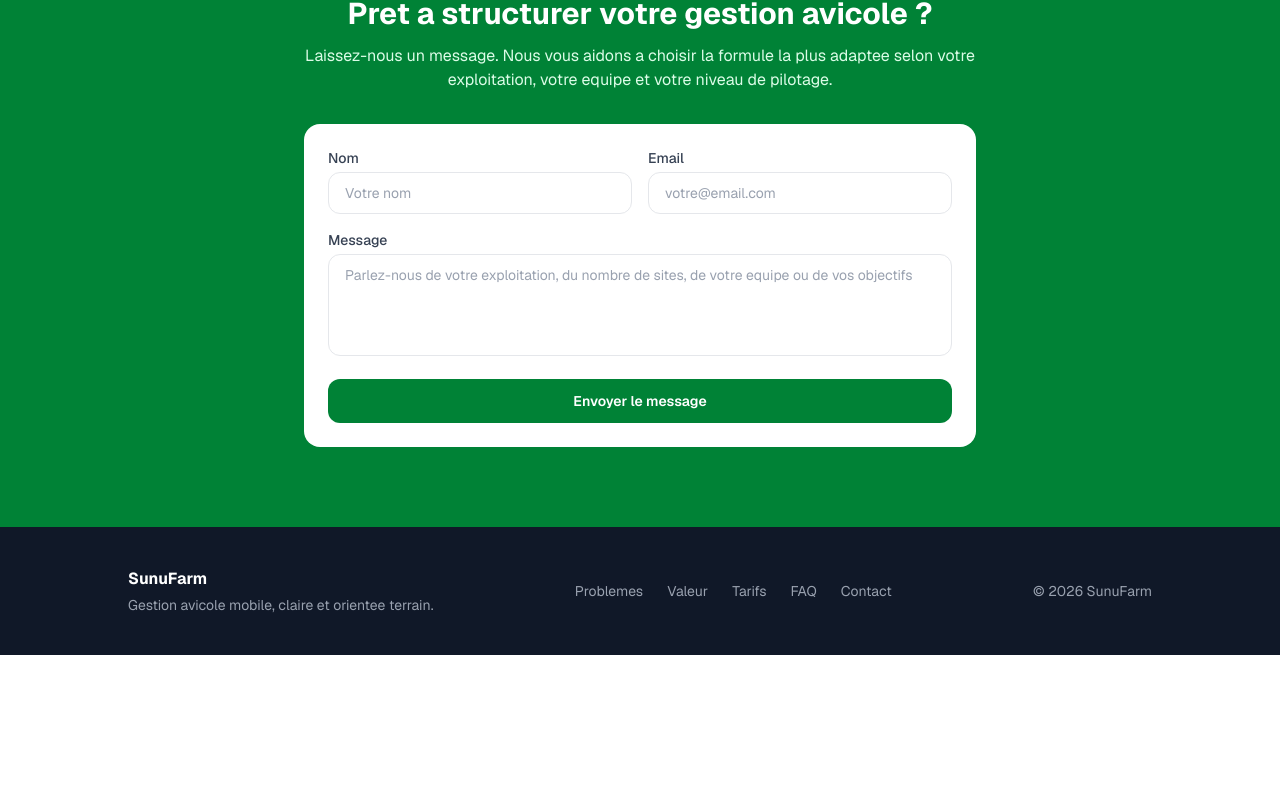
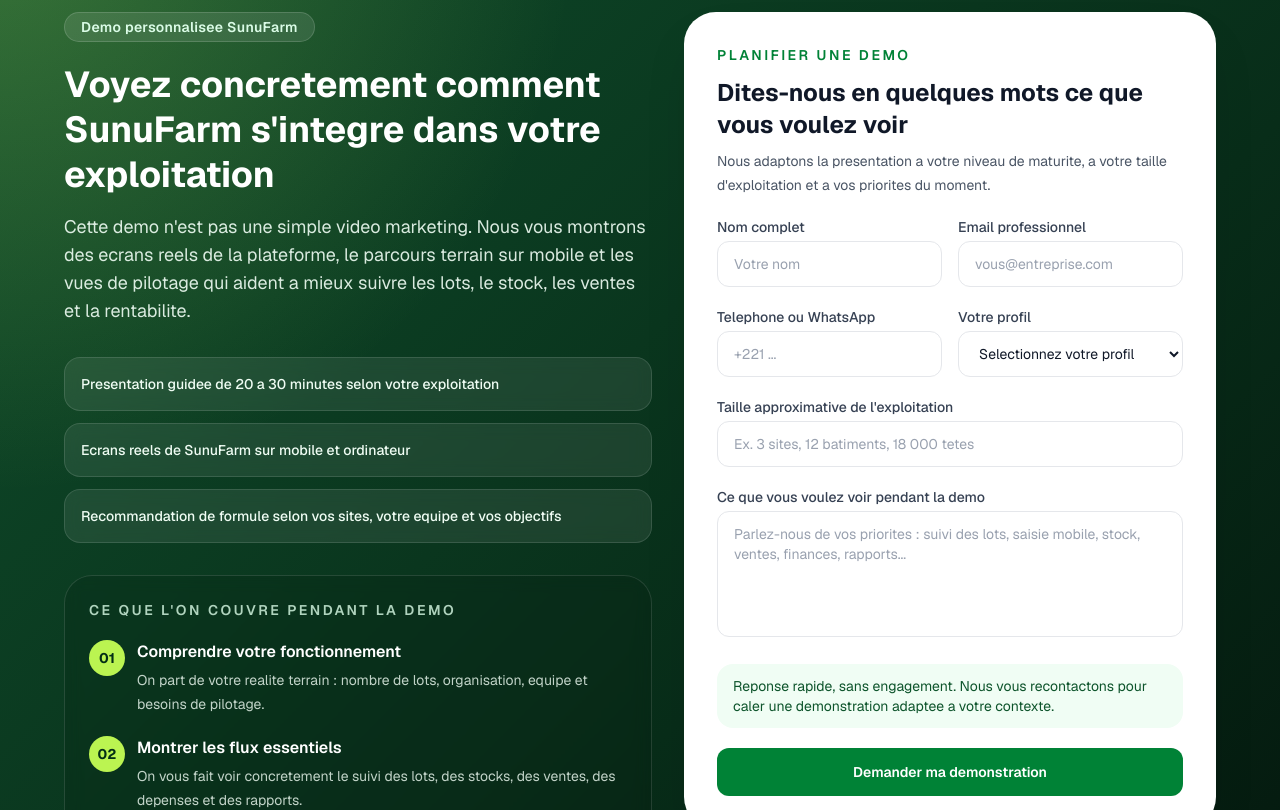
Before and after one commit to gueda2011-dot/sunufarm-site, a Next.js app: page / in a window 1280 px wide. Shown: the part 5870-6680 px from the top of the page. Before the commit the page ends 6525 px from the top, so only its background shows below. Built offline with nearby package versions, Linux system fonts and the light colour scheme; no server answers.

Commit message:
Refine demo request section

```diff
--- a/components/marketing/Contact.tsx
+++ b/components/marketing/Contact.tsx
@@ -2,6 +2,27 @@
 
 import { useActionState } from "react";
 import { submitContact, type FormState } from "@/app/actions";
+
+const demoHighlights = [
+  "Presentation guidee de 20 a 30 minutes selon votre exploitation",
+  "Ecrans reels de SunuFarm sur mobile et ordinateur",
+  "Recommandation de formule selon vos sites, votre equipe et vos objectifs",
+];
+
+const demoAgenda = [
+  {
+    title: "Comprendre votre fonctionnement",
+    body: "On part de votre realite terrain : nombre de lots, organisation, equipe et besoins de pilotage.",
+  },
+  {
+    title: "Montrer les flux essentiels",
+    body: "On vous fait voir concretement le suivi des lots, des stocks, des ventes, des depenses et des rapports.",
+  },
+  {
+    title: "Repartir avec une vision claire",
+    body: "Vous savez si SunuFarm est adapte, comment le deployer et quelle formule choisir.",
+  },
+];
 
 export default function Contact() {
   const [state, action, pending] = useActionState<FormState, FormData>(
@@ -10,25 +31,88 @@
   );
 
   return (
-    <section id="contact" className="bg-green-700 px-5 py-14 dark:bg-[#0d5f2f] md:py-20">
-      <div className="mx-auto max-w-2xl">
-        <div className="mb-8 text-center">
-          <h2 className="text-2xl font-bold text-white sm:text-3xl">
-            Pret a structurer votre gestion avicole ?
+    <section
+      id="contact"
+      className="bg-[radial-gradient(circle_at_top_left,_rgba(190,242,100,0.24),_transparent_34%),linear-gradient(135deg,_#0f4d2b,_#082d19_62%,_#04160d)] px-5 py-14 md:py-24"
+    >
+      <div className="mx-auto grid max-w-6xl gap-8 lg:grid-cols-[1.05fr_0.95fr] lg:items-start">
+        <div className="text-white">
+          <span className="inline-flex rounded-full border border-white/15 bg-white/10 px-4 py-1 text-sm font-semibold tracking-wide text-green-100">
+            Demo personnalisee SunuFarm
+          </span>
+
+          <h2 className="mt-5 max-w-xl text-3xl font-bold leading-tight sm:text-4xl">
+            Voyez concretement comment SunuFarm s&apos;integre dans votre exploitation
           </h2>
-          <p className="mt-3 text-green-100">
-            Laissez-nous un message. Nous vous aidons a choisir la formule la plus
-            adaptee selon votre exploitation, votre equipe et votre niveau de pilotage.
+
+          <p className="mt-4 max-w-2xl text-base leading-7 text-green-50/90 sm:text-lg">
+            Cette demo n&apos;est pas une simple video marketing. Nous vous montrons des
+            ecrans reels de la plateforme, le parcours terrain sur mobile et les vues
+            de pilotage qui aident a mieux suivre les lots, le stock, les ventes et la
+            rentabilite.
           </p>
+
+          <div className="mt-8 grid gap-3">
+            {demoHighlights.map((item) => (
+              <div
+                key={item}
+                className="rounded-2xl border border-white/12 bg-white/8 px-4 py-4 text-sm font-medium text-green-50 backdrop-blur-sm"
+              >
+                {item}
+              </div>
+            ))}
+          </div>
+
+          <div className="mt-8 rounded-[28px] border border-white/12 bg-black/10 p-6 backdrop-blur-sm">
+            <p className="text-sm font-semibold uppercase tracking-[0.18em] text-green-100/80">
+              Ce que l&apos;on couvre pendant la demo
+            </p>
+            <div className="mt-5 space-y-5">
+              {demoAgenda.map((item, index) => (
+                <div key={item.title} className="grid gap-3 sm:grid-cols-[auto_1fr] sm:items-start">
+                  <div className="flex h-9 w-9 items-center justify-center rounded-full bg-lime-300 text-sm font-bold text-green-950">
+                    0{index + 1}
+                  </div>
+                  <div>
+                    <h3 className="text-base font-semibold text-white">{item.title}</h3>
+                    <p className="mt-1 text-sm leading-6 text-green-50/80">{item.body}</p>
+                  </div>
+                </div>
+              ))}
+            </div>
+          </div>
         </div>
 
         {state?.success ? (
-          <div className="rounded-2xl bg-white p-6 text-center dark:bg-[#101914]">
-            <p className="mb-2 text-2xl">OK</p>
-            <p className="font-semibold text-gray-900 dark:text-white">{state.message}</p>
+          <div className="rounded-[32px] border border-white/15 bg-white p-8 text-center shadow-2xl shadow-black/15 dark:bg-[#101914]">
+            <p className="mb-3 text-sm font-semibold uppercase tracking-[0.18em] text-green-700 dark:text-green-300">
+              Demande envoyee
+            </p>
+            <p className="text-2xl font-bold text-gray-900 dark:text-white">
+              Nous revenons vers vous rapidement.
+            </p>
+            <p className="mt-3 text-sm leading-6 text-gray-600 dark:text-gray-300">
+              {state.message}
+            </p>
           </div>
         ) : (
-          <form action={action} className="space-y-4 rounded-2xl bg-white p-6 dark:bg-[#101914]">
+          <form
+            action={action}
+            className="space-y-5 rounded-[32px] border border-white/15 bg-white p-6 shadow-2xl shadow-black/15 dark:bg-[#101914] sm:p-8"
+          >
+            <div>
+              <p className="text-sm font-semibold uppercase tracking-[0.18em] text-green-700 dark:text-green-300">
+                Planifier une demo
+              </p>
+              <h3 className="mt-3 text-2xl font-bold text-gray-900 dark:text-white">
+                Dites-nous en quelques mots ce que vous voulez voir
+              </h3>
+              <p className="mt-2 text-sm leading-6 text-gray-600 dark:text-gray-300">
+                Nous adaptons la presentation a votre niveau de maturite, a votre
+                taille d&apos;exploitation et a vos priorites du moment.
+              </p>
+            </div>
+
             {state && !state.success ? (
               <p className="rounded-lg bg-red-50 px-4 py-2 text-sm text-red-600 dark:bg-red-500/10 dark:text-red-300">
                 {state.message}
@@ -37,44 +121,88 @@
 
             <div className="grid gap-4 sm:grid-cols-2">
               <div>
-                <label className="mb-1 block text-sm font-medium text-gray-700 dark:text-gray-200">Nom</label>
+                <label className="mb-1 block text-sm font-medium text-gray-700 dark:text-gray-200">Nom complet</label>
                 <input
                   type="text"
                   name="name"
                   required
                   placeholder="Votre nom"
-                  className="w-full rounded-xl border border-gray-200 px-4 py-2.5 text-sm text-gray-900 placeholder-gray-400 focus:outline-none focus:ring-2 focus:ring-green-600 dark:border-white/10 dark:bg-white/5 dark:text-white dark:placeholder-gray-500"
+                  className="w-full rounded-xl border border-gray-200 px-4 py-3 text-sm text-gray-900 placeholder-gray-400 focus:outline-none focus:ring-2 focus:ring-green-600 dark:border-white/10 dark:bg-white/5 dark:text-white dark:placeholder-gray-500"
                 />
               </div>
               <div>
-                <label className="mb-1 block text-sm font-medium text-gray-700 dark:text-gray-200">Email</label>
+                <label className="mb-1 block text-sm font-medium text-gray-700 dark:text-gray-200">Email professionnel</label>
                 <input
                   type="email"
                   name="email"
                   required
-                  placeholder="votre@email.com"
-                  className="w-full rounded-xl border border-gray-200 px-4 py-2.5 text-sm text-gray-900 placeholder-gray-400 focus:outline-none focus:ring-2 focus:ring-green-600 dark:border-white/10 dark:bg-white/5 dark:text-white dark:placeholder-gray-500"
+                  placeholder="vous@entreprise.com"
+                  className="w-full rounded-xl border border-gray-200 px-4 py-3 text-sm text-gray-900 placeholder-gray-400 focus:outline-none focus:ring-2 focus:ring-green-600 dark:border-white/10 dark:bg-white/5 dark:text-white dark:placeholder-gray-500"
                 />
               </div>
             </div>
 
+            <div className="grid gap-4 sm:grid-cols-2">
+              <div>
+                <label className="mb-1 block text-sm font-medium text-gray-700 dark:text-gray-200">Telephone ou WhatsApp</label>
+                <input
+                  type="tel"
+                  name="phone"
+                  placeholder="+221 ..."
+                  className="w-full rounded-xl border border-gray-200 px-4 py-3 text-sm text-gray-900 placeholder-gray-400 focus:outline-none focus:ring-2 focus:ring-green-600 dark:border-white/10 dark:bg-white/5 dark:text-white dark:placeholder-gray-500"
+                />
+              </div>
+              <div>
+                <label className="mb-1 block text-sm font-medium text-gray-700 dark:text-gray-200">Votre profil</label>
+                <select
+                  name="role"
+                  defaultValue=""
+                  className="w-full rounded-xl border border-gray-200 bg-white px-4 py-3 text-sm text-gray-900 focus:outline-none focus:ring-2 focus:ring-green-600 dark:border-white/10 dark:bg-white/5 dark:text-white"
+                >
+                  <option value="" disabled>
+                    Selectionnez votre profil
+                  </option>
+                  <option value="Eleveur">Eleveur</option>
+                  <option value="Responsable d'exploitation">Responsable d&apos;exploitation</option>
+                  <option value="Gestionnaire ou administratif">Gestionnaire ou administratif</option>
+                  <option value="Entreprise avicole">Entreprise avicole</option>
+                </select>
+              </div>
+            </div>
+
             <div>
-              <label className="mb-1 block text-sm font-medium text-gray-700 dark:text-gray-200">Message</label>
+              <label className="mb-1 block text-sm font-medium text-gray-700 dark:text-gray-200">
+                Taille approximative de l&apos;exploitation
+              </label>
+              <input
+                type="text"
+                name="farmSize"
+                placeholder="Ex. 3 sites, 12 batiments, 18 000 tetes"
+                className="w-full rounded-xl border border-gray-200 px-4 py-3 text-sm text-gray-900 placeholder-gray-400 focus:outline-none focus:ring-2 focus:ring-green-600 dark:border-white/10 dark:bg-white/5 dark:text-white dark:placeholder-gray-500"
+              />
+            </div>
+
+            <div>
+              <label className="mb-1 block text-sm font-medium text-gray-700 dark:text-gray-200">Ce que vous voulez voir pendant la demo</label>
               <textarea
                 name="message"
                 required
-                rows={4}
-                placeholder="Parlez-nous de votre exploitation, du nombre de sites, de votre equipe ou de vos objectifs"
-                className="w-full resize-none rounded-xl border border-gray-200 px-4 py-2.5 text-sm text-gray-900 placeholder-gray-400 focus:outline-none focus:ring-2 focus:ring-green-600 dark:border-white/10 dark:bg-white/5 dark:text-white dark:placeholder-gray-500"
+                rows={5}
+                placeholder="Parlez-nous de vos priorites : suivi des lots, saisie mobile, stock, ventes, finances, rapports..."
+                className="w-full resize-none rounded-xl border border-gray-200 px-4 py-3 text-sm text-gray-900 placeholder-gray-400 focus:outline-none focus:ring-2 focus:ring-green-600 dark:border-white/10 dark:bg-white/5 dark:text-white dark:placeholder-gray-500"
               />
+            </div>
+
+            <div className="rounded-2xl bg-green-50 px-4 py-3 text-sm text-green-900 dark:bg-green-500/10 dark:text-green-100">
+              Reponse rapide, sans engagement. Nous vous recontactons pour caler une demonstration adaptee a votre contexte.
             </div>
 
             <button
               type="submit"
               disabled={pending}
-              className="w-full rounded-xl bg-green-700 px-6 py-3 text-sm font-semibold text-white transition-colors hover:bg-green-800 disabled:opacity-60"
+              className="w-full rounded-xl bg-green-700 px-6 py-3.5 text-sm font-semibold text-white transition-colors hover:bg-green-800 disabled:opacity-60"
             >
-              {pending ? "Envoi en cours..." : "Envoyer le message"}
+              {pending ? "Envoi en cours..." : "Demander ma demonstration"}
             </button>
           </form>
         )}
```
Also changed, not shown: app/actions.ts (+20 -6 lines).
